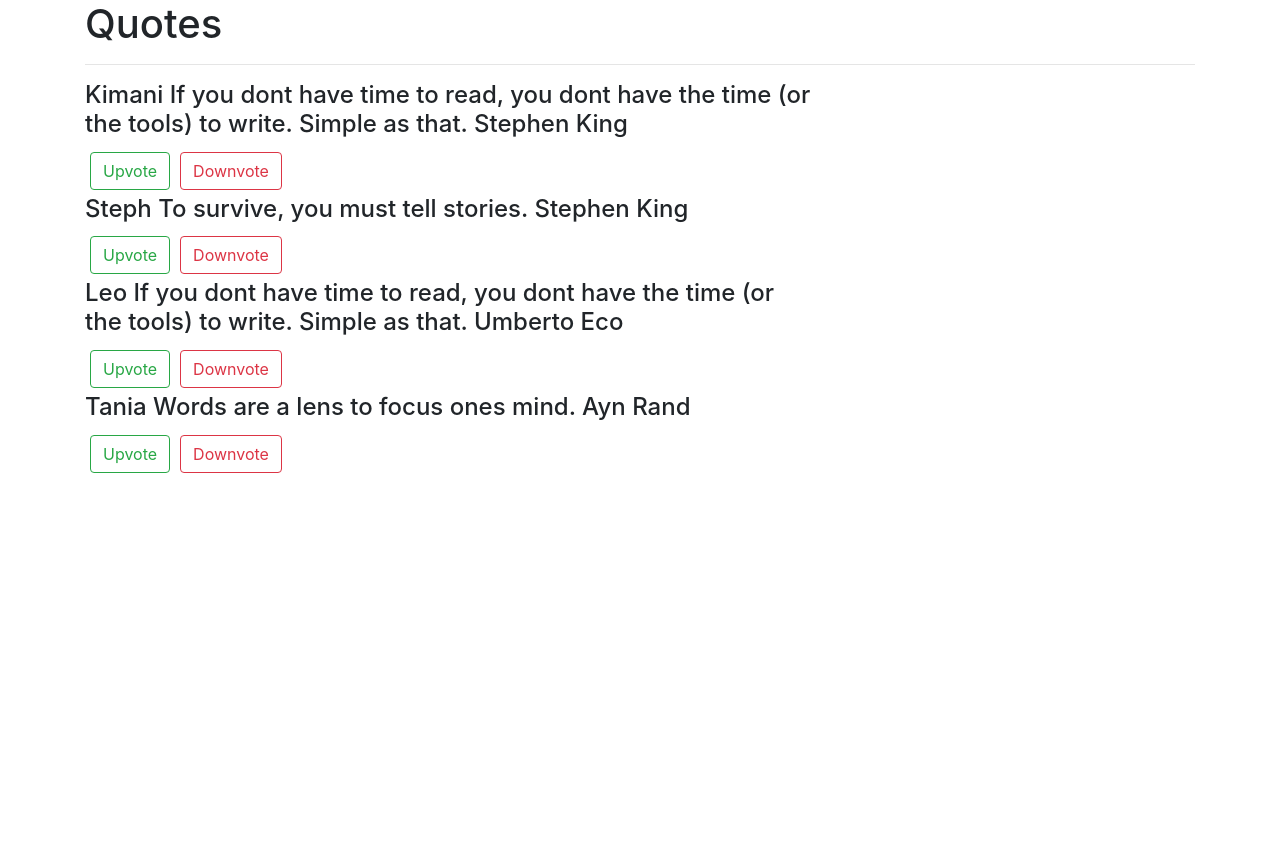
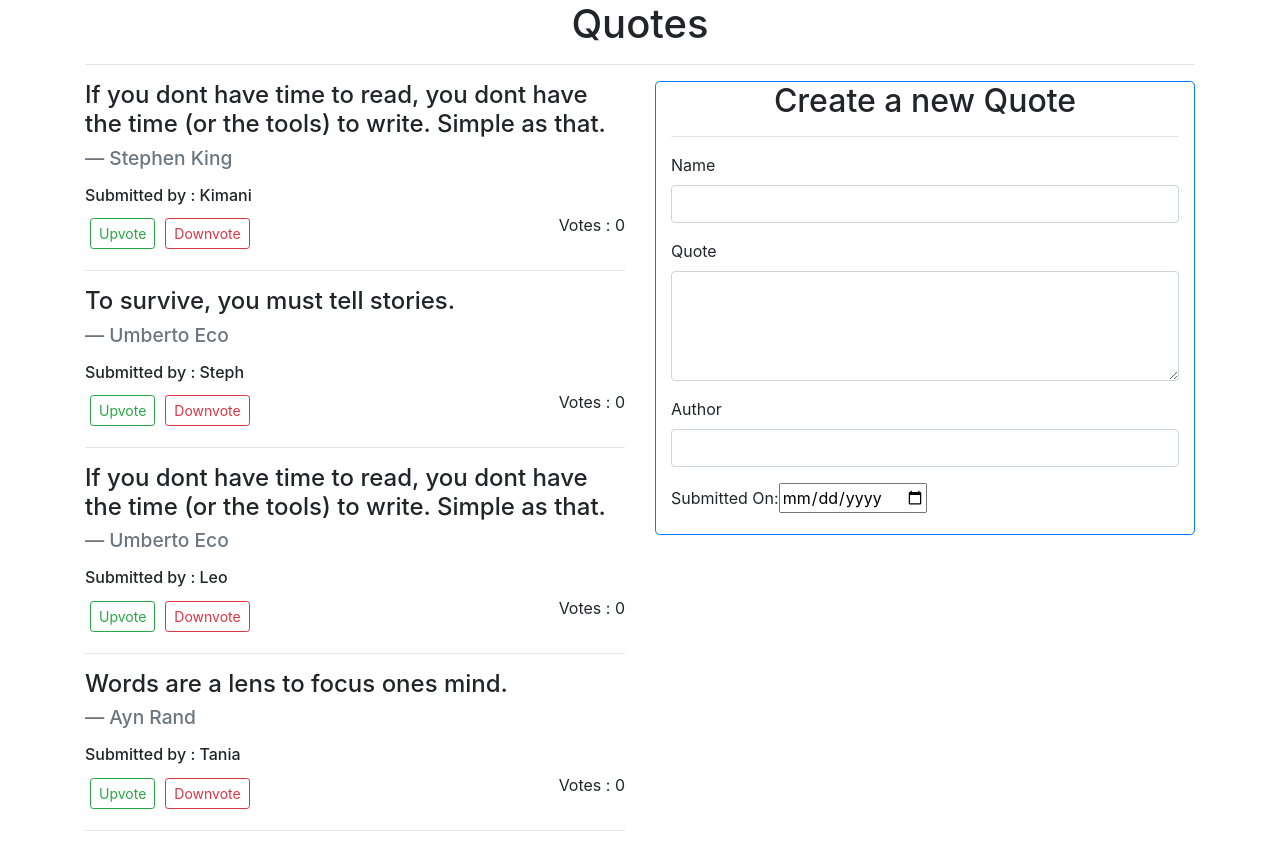
Before and after one commit to p-koskey/quotes, an Angular app: page / in a window 1280 px wide. Before the commit the page ends 800 px from the top, so only its background shows below. Built offline with nearby package versions, Linux system fonts and the light colour scheme.

Commit message:
added form and quote-details

```diff
--- /dev/null
+++ b/src/app/quote-details/quote-details.component.html
@@ -0,0 +1,3 @@
+<h4>
+    <footer class="blockquote-footer">{{quote.author}}</footer>
+</h4>
--- /dev/null
+++ b/src/app/quote-details/quote-details.component.ts
@@ -0,0 +1,17 @@
+import { Component, OnInit, Input } from '@angular/core';
+import {Quote} from '../quote';
+
+@Component({
+  selector: 'app-quote-details',
+  templateUrl: './quote-details.component.html',
+  styleUrls: ['./quote-details.component.css']
+})
+export class QuoteDetailsComponent implements OnInit {
+
+  @Input() quote: Quote;
+  constructor() { }
+
+  ngOnInit(): void {
+  }
+
+}
--- /dev/null
+++ b/src/app/quote-form/quote-form.component.html
@@ -0,0 +1,29 @@
+<div class="container-fluid border border-primary rounded-lg">
+    <h2 class="text-center">Create a new Quote</h2>
+    <hr>
+    <form>
+        <div class="form-group">
+
+            <label for="name">Name</label>
+            <input type="text" required class="form-control" id="name">
+
+        </div>
+        <div class="form-group">
+
+            <label for="quote">Quote</label>
+            <textarea class="form-control" id="quote" rows="4" required></textarea>
+
+        </div>
+        <div class="form-group">
+
+            <label for="author">Author</label>
+            <input type="text" required class="form-control" id="author">
+
+        </div>
+        <div class="form-group">
+            <label for="complete">Submitted On:</label>
+            <input type='date' id="complete" required>
+
+        </div>
+    </form>
+  </div>
--- /dev/null
+++ b/src/app/quote-form/quote-form.component.ts
@@ -0,0 +1,15 @@
+import { Component, OnInit } from '@angular/core';
+
+@Component({
+  selector: 'app-quote-form',
+  templateUrl: './quote-form.component.html',
+  styleUrls: ['./quote-form.component.css']
+})
+export class QuoteFormComponent implements OnInit {
+
+  constructor() { }
+
+  ngOnInit(): void {
+  }
+
+}
--- a/src/app/quote/quote.component.html
+++ b/src/app/quote/quote.component.html
@@ -1,14 +1,29 @@
 <div class="container">
-    <h1>Quotes</h1>
+    <h1 class="text-center">Quotes</h1>
     <hr>
     <div class="row">
-    <div class="col-md-8">
+    <div class="col-md-6 float-left">
     <div *ngFor = 'let quote of quotes; let i = index'>
-        <h4>{{quote.name}} {{quote.quote}} {{quote.author}}</h4>
-        <button (click)='upvote(i)' class="btn btn-outline-success" style="margin: 5px">Upvote</button>
 
-        <button (click)='downvote(i)' class="btn btn-outline-danger" style="margin: 5px">Downvote</button>
+        <blockquote class="blockquote">
+            <h4>{{quote.quote}} <br></h4>
+            <app-quote-details [quote]='quote'></app-quote-details>
+        </blockquote>
+
+        <h6>Submitted by : {{quote.name}}</h6>
+        <div class="float-right">Votes : {{numberOfLikes}}</div>
+
+        <div class="btn-group-sm ">
+            <button (click)='upvote()' class="btn btn-outline-success" style="margin: 5px">Upvote</button>
+            <button (click)='downvote()' class="btn btn-outline-danger" style="margin: 5px">Downvote</button>
+
+        </div>
+
+        <hr>
     </div>
     </div>
+    <div class="col-md-6 float-right center">
+        <app-quote-form></app-quote-form>
+      </div>
     </div>
 </div>
--- a/src/app/quote/quote.component.ts
+++ b/src/app/quote/quote.component.ts
@@ -7,23 +7,23 @@ import {Quote} from '../quote'
   styleUrls: ['./quote.component.css']
 })
 export class QuoteComponent implements OnInit {
-
+  numberOfLikes : number =0 ;
   quotes:Quote[]=[
 
     new Quote('Kimani', 'If you dont have time to read, you dont have the time (or the tools) to write. Simple as that.',
     'Stephen King',0),
-    new Quote('Steph', 'To survive, you must tell stories.','Stephen King',0),
+    new Quote('Steph', 'To survive, you must tell stories.','Umberto Eco',0),
     new Quote('Leo', 'If you dont have time to read, you dont have the time (or the tools) to write. Simple as that.','Umberto Eco',0),
     new Quote('Tania', 'Words are a lens to focus ones mind.','Ayn Rand',0),
 
   ]
 
-  upvote(index){
-    this.quotes[index].numberOfLikes++
+  upvote(){
+    this.numberOfLikes++
   }
 
-  downvote(index){
-    this.quotes[index].numberOfLikes--
+  downvote(){
+    this.numberOfLikes--
   }
   constructor() { }
 
```
Also changed, not shown: src/app/app.module.ts (+8 -2 lines), src/app/quote-details/quote-details.component.css (added), src/app/quote-form/quote-form.component.css (added), 2 other files (tests, documents, lock files or other folders).
